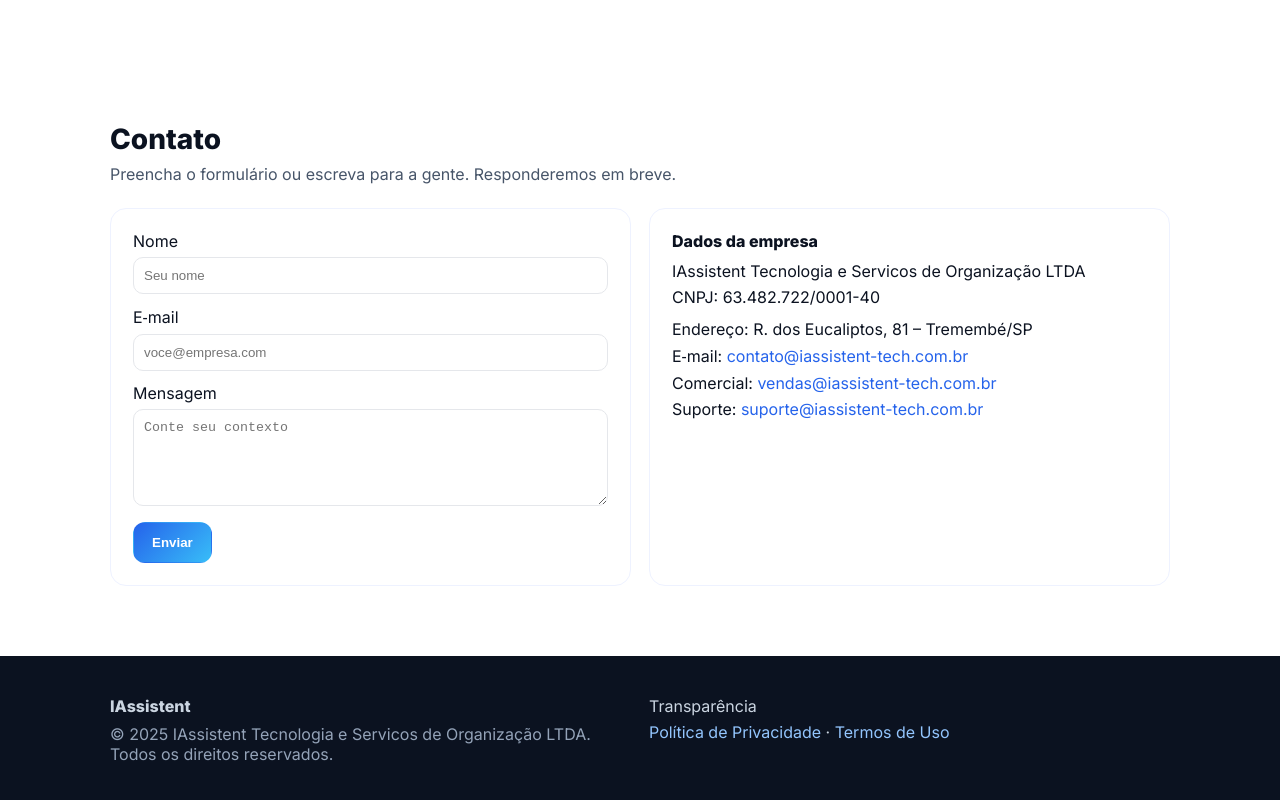
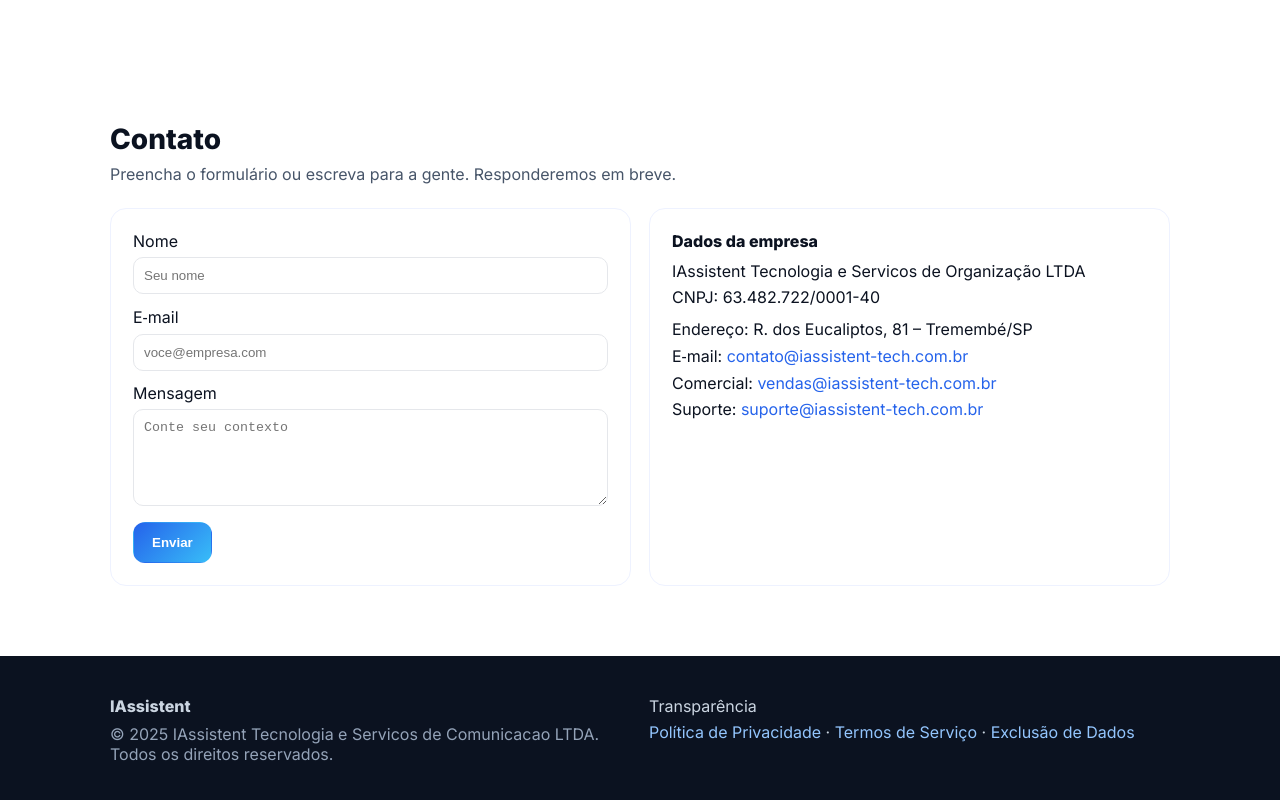
Before and after one commit to michelcs0808/site-iassistent, a plain HTML site: page index.html in a window 1280 px wide. Shown: the part 1456-2256 px from the top of the page. Drawn offline with Linux system fonts and the light colour scheme.

Commit message:
Update index.html

```diff
--- a/index.html
+++ b/index.html
@@ -199,16 +199,21 @@
     <div class="grid cols-2">
       <div>
         <strong>IAssistent</strong>
-          <p style="margin:8px 0 0;color:#94a3b8">© <span id="year"></span> IAssistent Tecnologia e Servicos de Organização LTDA. Todos os direitos reservados.</p>
+        <p style="margin:8px 0 0;color:#94a3b8">
+          © <span id="year"></span> IAssistent Tecnologia e Servicos de Comunicacao LTDA.
+          Todos os direitos reservados.
+        </p>
       </div>
       <div>
         <p style="margin:0 0 6px">Transparência</p>
-          <a href="#">Política de Privacidade</a> ·
-          <a href="#">Termos de Uso</a>
+        <a href="/politica-de-privacidade.html">Política de Privacidade</a> ·
+        <a href="/termos-de-servico.html">Termos de Serviço</a> ·
+        <a href="/exclusao-de-dados.html">Exclusão de Dados</a>
       </div>
     </div>
   </div>
 </footer>
+
 
   <script>
     document.getElementById('year').textContent = new Date().getFullYear();
```
Lines whose indentation alone changed are shown as unchanged.
